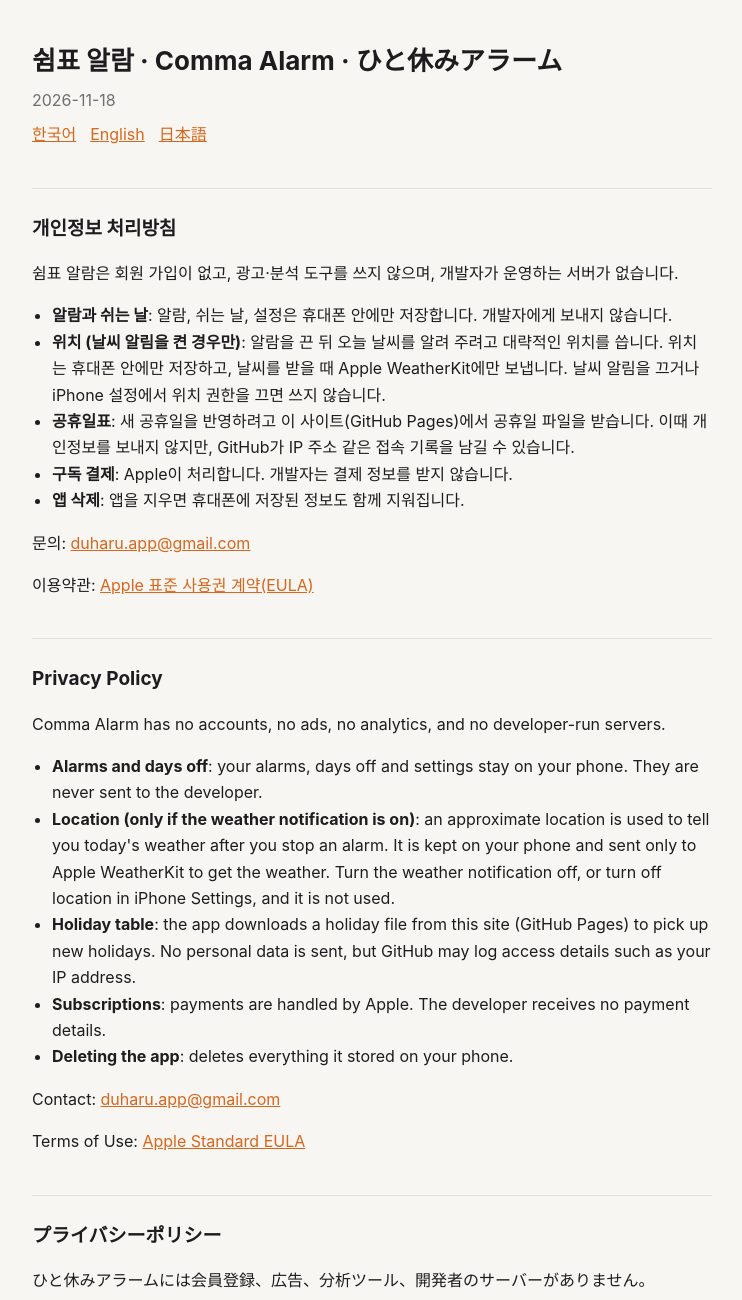
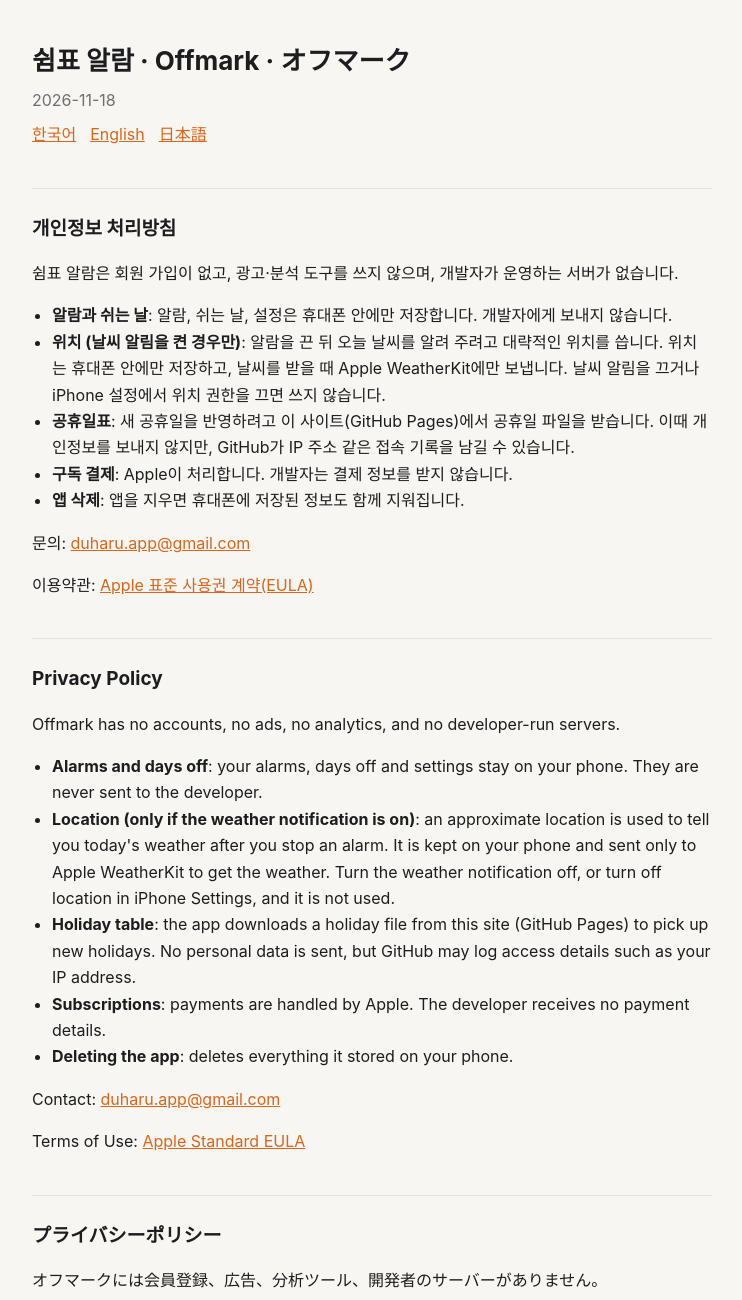
Before and after one commit to duharuapp/duharuapp.github.io, a plain HTML site: page dayoff-alarm/privacy.html in a window 1280 px wide. Shown: the top 1300 px of the page, without its empty margins (268-1010 px from the left). Drawn offline with Linux system fonts and the light colour scheme.

Commit message:
Privacy page: Offmark / オフマーク
Co-Authored-By: Claude Opus 5.5 <noreply@anthropic.com>
Claude-Session: https://claude.ai/code/session_01APPiU8BxdHX7asrgZp3nTw

```diff
--- a/dayoff-alarm/privacy.html
+++ b/dayoff-alarm/privacy.html
@@ -3,7 +3,7 @@
 <head>
 <meta charset="utf-8">
 <meta name="viewport" content="width=device-width, initial-scale=1">
-<title>쉼표 알람 개인정보 처리방침 · Comma Alarm Privacy Policy</title>
+<title>쉼표 알람 개인정보 처리방침 · Offmark Privacy Policy</title>
 <style>
   :root { color-scheme: light dark; --bg:#F7F6F3; --text:#1d1d1f; --dim:#6e6e73; --line:#e3e1dc; --accent:#D9661B; }
   @media (prefers-color-scheme: dark) { :root { --bg:#111; --text:#f2f2f2; --dim:#a1a1a6; --line:#2a2a2a; --accent:#F07A26; } }
@@ -19,7 +19,7 @@
 </head>
 <body>
 <main>
-<h1>쉼표 알람 · Comma Alarm · ひと休みアラーム</h1>
+<h1>쉼표 알람 · Offmark · オフマーク</h1>
 <p class="date">2026-11-18</p>
 <nav><a href="#ko">한국어</a><a href="#en">English</a><a href="#ja">日本語</a></nav>
 
@@ -39,7 +39,7 @@
 
 <section id="en" lang="en">
 <h2>Privacy Policy</h2>
-<p>Comma Alarm has no accounts, no ads, no analytics, and no developer-run servers.</p>
+<p>Offmark has no accounts, no ads, no analytics, and no developer-run servers.</p>
 <ul>
 <li><b>Alarms and days off</b>: your alarms, days off and settings stay on your phone. They are never sent to the developer.</li>
 <li><b>Location (only if the weather notification is on)</b>: an approximate location is used to tell you today's weather after you stop an alarm. It is kept on your phone and sent only to Apple WeatherKit to get the weather. Turn the weather notification off, or turn off location in iPhone Settings, and it is not used.</li>
@@ -53,7 +53,7 @@
 
 <section id="ja" lang="ja">
 <h2>プライバシーポリシー</h2>
-<p>ひと休みアラームには会員登録、広告、分析ツール、開発者のサーバーがありません。</p>
+<p>オフマークには会員登録、広告、分析ツール、開発者のサーバーがありません。</p>
 <ul>
 <li><b>アラームと休みの日</b>：アラーム、休みの日、設定はiPhoneの中だけに保存し、開発者には送りません。</li>
 <li><b>位置情報（天気のお知らせをオンにした場合のみ）</b>：アラームを止めたあとに今日の天気を知らせるため、おおよその位置を使います。位置はiPhoneの中だけに保存し、天気を取得するときApple WeatherKitにだけ送ります。天気のお知らせをオフにするか、iPhoneの設定で位置情報をオフにすると使いません。</li>
```
